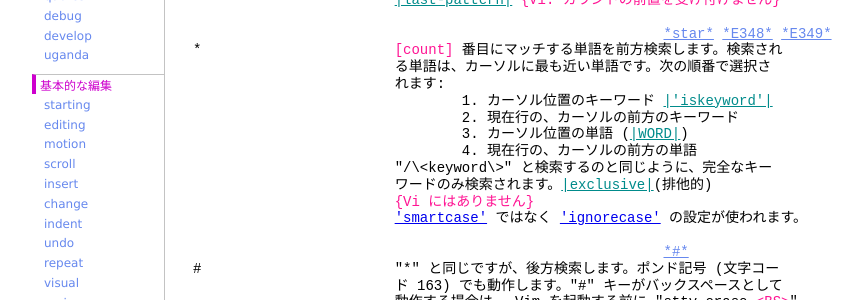
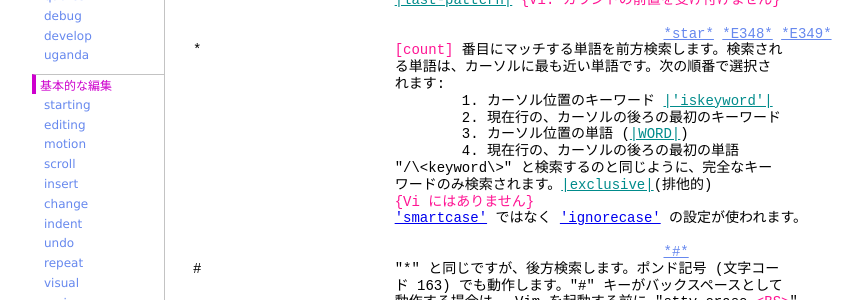
Before and after one commit to vim-jp/vimdoc-ja, a Jekyll site: the page built from pattern.html, in a window 1280 px wide and 900 px high, scrolled down 1136 px. Shown: the part 150-450 px from the top of the window, without its empty margins (208-1071 px from the left). Built offline with Jekyll 4.4.1, drawn with Linux system fonts in a browser that asks for light colours; nearby versions of some CDN libraries; Markdown is read by kramdown in place of the engine named in the settings; comment, search, counter and statistics services are not loaded.

Commit message:
Deployed vim-jp/vimdoc-ja@8c0e71aee91a5373fe6b77beb81edda8b8e0710c by ixeris.kaoriya.net

```diff
--- a/pattern.html
+++ b/pattern.html
@@ -74,9 +74,9 @@ n&nbsp;&nbsp;&nbsp;&nbsp;&nbsp;&nbsp;&nbsp;&nbsp;&nbsp;&nbsp;&nbsp;&nbsp;&nbsp;&
 &nbsp;&nbsp;&nbsp;&nbsp;&nbsp;&nbsp;&nbsp;&nbsp;&nbsp;&nbsp;&nbsp;&nbsp;&nbsp;&nbsp;&nbsp;&nbsp;&nbsp;&nbsp;&nbsp;&nbsp;&nbsp;&nbsp;&nbsp;&nbsp;る単語は、カーソルに最も近い単語です。次の順番で選択さ<br>
 &nbsp;&nbsp;&nbsp;&nbsp;&nbsp;&nbsp;&nbsp;&nbsp;&nbsp;&nbsp;&nbsp;&nbsp;&nbsp;&nbsp;&nbsp;&nbsp;&nbsp;&nbsp;&nbsp;&nbsp;&nbsp;&nbsp;&nbsp;&nbsp;れます:<br>
 &nbsp;&nbsp;&nbsp;&nbsp;&nbsp;&nbsp;&nbsp;&nbsp;&nbsp;&nbsp;&nbsp;&nbsp;&nbsp;&nbsp;&nbsp;&nbsp;&nbsp;&nbsp;&nbsp;&nbsp;&nbsp;&nbsp;&nbsp;&nbsp;&nbsp;&nbsp;&nbsp;&nbsp;&nbsp;&nbsp;&nbsp;&nbsp;1. カーソル位置のキーワード&nbsp;<a class="Identifier" href="options.html#'iskeyword'">|'iskeyword'|</a><br>
-&nbsp;&nbsp;&nbsp;&nbsp;&nbsp;&nbsp;&nbsp;&nbsp;&nbsp;&nbsp;&nbsp;&nbsp;&nbsp;&nbsp;&nbsp;&nbsp;&nbsp;&nbsp;&nbsp;&nbsp;&nbsp;&nbsp;&nbsp;&nbsp;&nbsp;&nbsp;&nbsp;&nbsp;&nbsp;&nbsp;&nbsp;&nbsp;2. 現在行の、カーソルの前方のキーワード<br>
+&nbsp;&nbsp;&nbsp;&nbsp;&nbsp;&nbsp;&nbsp;&nbsp;&nbsp;&nbsp;&nbsp;&nbsp;&nbsp;&nbsp;&nbsp;&nbsp;&nbsp;&nbsp;&nbsp;&nbsp;&nbsp;&nbsp;&nbsp;&nbsp;&nbsp;&nbsp;&nbsp;&nbsp;&nbsp;&nbsp;&nbsp;&nbsp;2. 現在行の、カーソルの後ろの最初のキーワード<br>
 &nbsp;&nbsp;&nbsp;&nbsp;&nbsp;&nbsp;&nbsp;&nbsp;&nbsp;&nbsp;&nbsp;&nbsp;&nbsp;&nbsp;&nbsp;&nbsp;&nbsp;&nbsp;&nbsp;&nbsp;&nbsp;&nbsp;&nbsp;&nbsp;&nbsp;&nbsp;&nbsp;&nbsp;&nbsp;&nbsp;&nbsp;&nbsp;3. カーソル位置の単語 (<a class="Identifier" href="motion.html#WORD">|WORD|</a>)<br>
-&nbsp;&nbsp;&nbsp;&nbsp;&nbsp;&nbsp;&nbsp;&nbsp;&nbsp;&nbsp;&nbsp;&nbsp;&nbsp;&nbsp;&nbsp;&nbsp;&nbsp;&nbsp;&nbsp;&nbsp;&nbsp;&nbsp;&nbsp;&nbsp;&nbsp;&nbsp;&nbsp;&nbsp;&nbsp;&nbsp;&nbsp;&nbsp;4. 現在行の、カーソルの前方の単語<br>
+&nbsp;&nbsp;&nbsp;&nbsp;&nbsp;&nbsp;&nbsp;&nbsp;&nbsp;&nbsp;&nbsp;&nbsp;&nbsp;&nbsp;&nbsp;&nbsp;&nbsp;&nbsp;&nbsp;&nbsp;&nbsp;&nbsp;&nbsp;&nbsp;&nbsp;&nbsp;&nbsp;&nbsp;&nbsp;&nbsp;&nbsp;&nbsp;4. 現在行の、カーソルの後ろの最初の単語<br>
 &nbsp;&nbsp;&nbsp;&nbsp;&nbsp;&nbsp;&nbsp;&nbsp;&nbsp;&nbsp;&nbsp;&nbsp;&nbsp;&nbsp;&nbsp;&nbsp;&nbsp;&nbsp;&nbsp;&nbsp;&nbsp;&nbsp;&nbsp;&nbsp;&quot;/\&lt;keyword\&gt;&quot; と検索するのと同じように、完全なキー<br>
 &nbsp;&nbsp;&nbsp;&nbsp;&nbsp;&nbsp;&nbsp;&nbsp;&nbsp;&nbsp;&nbsp;&nbsp;&nbsp;&nbsp;&nbsp;&nbsp;&nbsp;&nbsp;&nbsp;&nbsp;&nbsp;&nbsp;&nbsp;&nbsp;ワードのみ検索されます。<a class="Identifier" href="motion.html#exclusive">|exclusive|</a>(排他的)<br>
 &nbsp;&nbsp;&nbsp;&nbsp;&nbsp;&nbsp;&nbsp;&nbsp;&nbsp;&nbsp;&nbsp;&nbsp;&nbsp;&nbsp;&nbsp;&nbsp;&nbsp;&nbsp;&nbsp;&nbsp;&nbsp;&nbsp;&nbsp;&nbsp;<span class="Special">{Vi にはありません}</span><br>
--- a/vimindex.html
+++ b/vimindex.html
@@ -542,7 +542,7 @@ SECTION&nbsp;&nbsp;セクション。'{' ではなく '}' の場合もある<a c
 <a class="Identifier" href="windows.html#CTRL-W_K">|CTRL-W_K|</a>&nbsp;&nbsp;&nbsp;&nbsp;&nbsp;&nbsp;<span class="Special">CTRL-W</span>&nbsp;K&nbsp;&nbsp;&nbsp;&nbsp;&nbsp;&nbsp;&nbsp;&nbsp;&nbsp;&nbsp; カレントウィンドウを最も上に移動する。<br>
 <a class="Identifier" href="windows.html#CTRL-W_L">|CTRL-W_L|</a>&nbsp;&nbsp;&nbsp;&nbsp;&nbsp;&nbsp;<span class="Special">CTRL-W</span>&nbsp;L&nbsp;&nbsp;&nbsp;&nbsp;&nbsp;&nbsp;&nbsp;&nbsp;&nbsp;&nbsp; カレントウィンドウを最も右に移動する。<br>
 <a class="Identifier" href="windows.html#CTRL-W_P">|CTRL-W_P|</a>&nbsp;&nbsp;&nbsp;&nbsp;&nbsp;&nbsp;<span class="Special">CTRL-W</span>&nbsp;P&nbsp;&nbsp;&nbsp;&nbsp;&nbsp;&nbsp;&nbsp;&nbsp;&nbsp;&nbsp; プレビューウィンドウへ移動する。<br>
-<a class="Identifier" href="windows.html#CTRL-W_R">|CTRL-W_R|</a>&nbsp;&nbsp;&nbsp;&nbsp;&nbsp;&nbsp;<span class="Special">CTRL-W</span>&nbsp;R&nbsp;&nbsp;&nbsp;&nbsp;&nbsp;&nbsp;&nbsp;&nbsp;&nbsp;&nbsp; ウィンドウ位置を後方へ&nbsp;<span class="Special">N</span>&nbsp;回転させる。<br>
+<a class="Identifier" href="windows.html#CTRL-W_R">|CTRL-W_R|</a>&nbsp;&nbsp;&nbsp;&nbsp;&nbsp;&nbsp;<span class="Special">CTRL-W</span>&nbsp;R&nbsp;&nbsp;&nbsp;&nbsp;&nbsp;&nbsp;&nbsp;&nbsp;&nbsp;&nbsp; ウィンドウ位置を上向きに&nbsp;<span class="Special">N</span>&nbsp;回転させる。<br>
 <a class="Identifier" href="windows.html#CTRL-W_S">|CTRL-W_S|</a>&nbsp;&nbsp;&nbsp;&nbsp;&nbsp;&nbsp;<span class="Special">CTRL-W</span>&nbsp;S&nbsp;&nbsp;&nbsp;&nbsp;&nbsp;&nbsp;&nbsp;&nbsp;&nbsp;&nbsp; &quot;<span class="Special">CTRL-W</span>&nbsp;s&quot; と同じ。<br>
 <a class="Identifier" href="windows.html#CTRL-W_T">|CTRL-W_T|</a>&nbsp;&nbsp;&nbsp;&nbsp;&nbsp;&nbsp;<span class="Special">CTRL-W</span>&nbsp;T&nbsp;&nbsp;&nbsp;&nbsp;&nbsp;&nbsp;&nbsp;&nbsp;&nbsp;&nbsp; カレントウィンドウを新しいタブページへ移動。<br>
 <a class="Identifier" href="windows.html#CTRL-W_W">|CTRL-W_W|</a>&nbsp;&nbsp;&nbsp;&nbsp;&nbsp;&nbsp;<span class="Special">CTRL-W</span>&nbsp;W&nbsp;&nbsp;&nbsp;&nbsp;&nbsp;&nbsp;&nbsp;&nbsp;&nbsp;&nbsp; 上から&nbsp;<span class="Special">N</span>&nbsp;番目のウィンドウに移動。<span class="Special">N</span>&nbsp;の指定が<br>
@@ -591,7 +591,7 @@ SECTION&nbsp;&nbsp;セクション。'{' ではなく '}' の場合もある<a c
 &nbsp;&nbsp;&nbsp;&nbsp;&nbsp;&nbsp;&nbsp;&nbsp;&nbsp;&nbsp;&nbsp;&nbsp;&nbsp;&nbsp;&nbsp;&nbsp;&nbsp;&nbsp;&nbsp;&nbsp;&nbsp;&nbsp;&nbsp;&nbsp;&nbsp;&nbsp;&nbsp;&nbsp;&nbsp;&nbsp;&nbsp;&nbsp;&nbsp;&nbsp; 移動。<br>
 <a class="Identifier" href="windows.html#CTRL-W_q">|CTRL-W_q|</a>&nbsp;&nbsp;&nbsp;&nbsp;&nbsp;&nbsp;<span class="Special">CTRL-W</span>&nbsp;q&nbsp;&nbsp;&nbsp;&nbsp;&nbsp;&nbsp;&nbsp;&nbsp;&nbsp;&nbsp; カレントウィンドウを終了する(<a class="Identifier" href="editing.html#:quit">|:quit|</a>&nbsp;と同<br>
 &nbsp;&nbsp;&nbsp;&nbsp;&nbsp;&nbsp;&nbsp;&nbsp;&nbsp;&nbsp;&nbsp;&nbsp;&nbsp;&nbsp;&nbsp;&nbsp;&nbsp;&nbsp;&nbsp;&nbsp;&nbsp;&nbsp;&nbsp;&nbsp;&nbsp;&nbsp;&nbsp;&nbsp;&nbsp;&nbsp;&nbsp;&nbsp;&nbsp;&nbsp; じ)。<br>
-<a class="Identifier" href="windows.html#CTRL-W_r">|CTRL-W_r|</a>&nbsp;&nbsp;&nbsp;&nbsp;&nbsp;&nbsp;<span class="Special">CTRL-W</span>&nbsp;r&nbsp;&nbsp;&nbsp;&nbsp;&nbsp;&nbsp;&nbsp;&nbsp;&nbsp;&nbsp; ウィンドウ位置を後方へ&nbsp;<span class="Special">N</span>&nbsp;回転させる。<br>
+<a class="Identifier" href="windows.html#CTRL-W_r">|CTRL-W_r|</a>&nbsp;&nbsp;&nbsp;&nbsp;&nbsp;&nbsp;<span class="Special">CTRL-W</span>&nbsp;r&nbsp;&nbsp;&nbsp;&nbsp;&nbsp;&nbsp;&nbsp;&nbsp;&nbsp;&nbsp; ウィンドウ位置を下向きに&nbsp;<span class="Special">N</span>&nbsp;回転させる。<br>
 <a class="Identifier" href="windows.html#CTRL-W_s">|CTRL-W_s|</a>&nbsp;&nbsp;&nbsp;&nbsp;&nbsp;&nbsp;<span class="Special">CTRL-W</span>&nbsp;s&nbsp;&nbsp;&nbsp;&nbsp;&nbsp;&nbsp;&nbsp;&nbsp;&nbsp;&nbsp; カレントウィンドウを2つに分割し、高さが&nbsp;<span class="Special">N</span><br>
 &nbsp;&nbsp;&nbsp;&nbsp;&nbsp;&nbsp;&nbsp;&nbsp;&nbsp;&nbsp;&nbsp;&nbsp;&nbsp;&nbsp;&nbsp;&nbsp;&nbsp;&nbsp;&nbsp;&nbsp;&nbsp;&nbsp;&nbsp;&nbsp;&nbsp;&nbsp;&nbsp;&nbsp;&nbsp;&nbsp;&nbsp;&nbsp;&nbsp;&nbsp; 行の新しいウィンドウを作成する。<br>
 <a class="Identifier" href="windows.html#CTRL-W_t">|CTRL-W_t|</a>&nbsp;&nbsp;&nbsp;&nbsp;&nbsp;&nbsp;<span class="Special">CTRL-W</span>&nbsp;t&nbsp;&nbsp;&nbsp;&nbsp;&nbsp;&nbsp;&nbsp;&nbsp;&nbsp;&nbsp; 一番上のウィンドウへ移動。<br>
```
